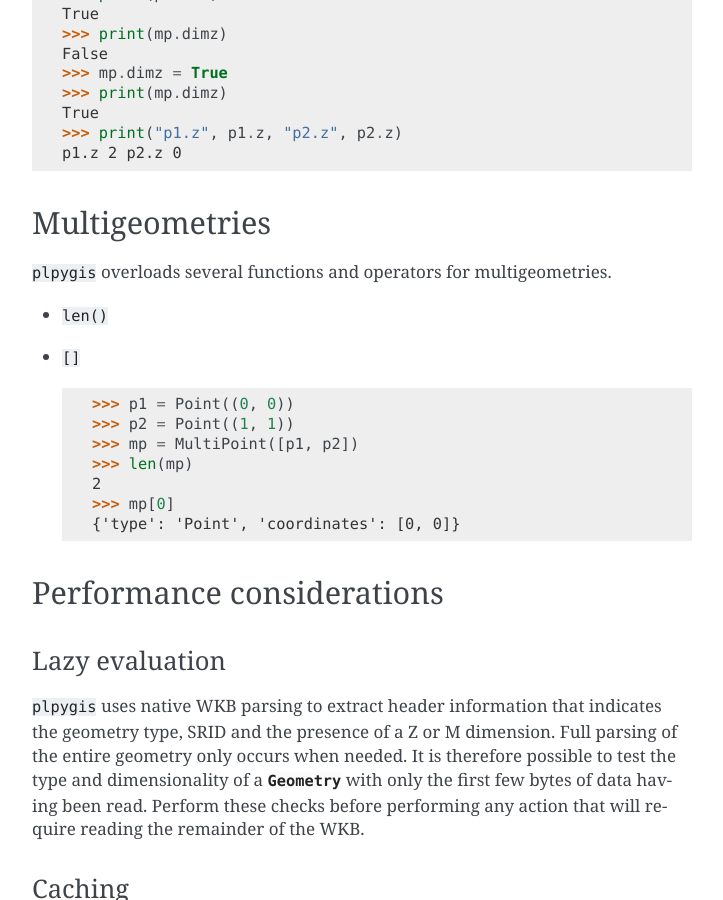
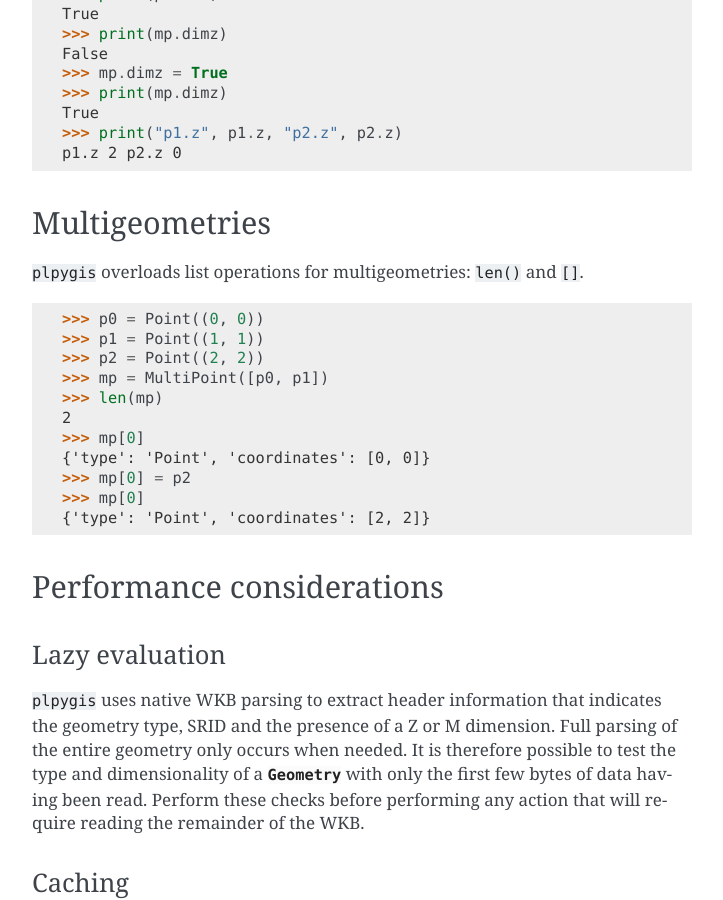
Before and after one commit to bosth/plpygis, a Sphinx documentation site: the page built from doc/source/subclasses.rst, in a window 1280 px wide and 900 px high, scrolled down 3263 px. Shown: the whole window, without its empty margins (388-1111 px from the left). Built offline with Sphinx 7.4.7, drawn with Linux system fonts in a browser that asks for light colours.

```diff
--- a/doc/source/subclasses.rst
+++ b/doc/source/subclasses.rst
@@ -138,18 +138,19 @@ Adding a new dimension to a :class:`Point <plpygis.geometry.Point>` that is a ve
 Multigeometries
 ---------------
 
-``plpygis`` overloads several functions and operators for multigeometries.
+``plpygis`` overloads list operations for multigeometries: ``len()`` and ``[]``.
 
-* ``len()``
-* ``[]``
-
-    >>> p1 = Point((0, 0))
-    >>> p2 = Point((1, 1))
-    >>> mp = MultiPoint([p1, p2])
+    >>> p0 = Point((0, 0))
+    >>> p1 = Point((1, 1))
+    >>> p2 = Point((2, 2))
+    >>> mp = MultiPoint([p0, p1])
     >>> len(mp)
     2
     >>> mp[0]
     {'type': 'Point', 'coordinates': [0, 0]}
+    >>> mp[0] = p2
+    >>> mp[0]
+    {'type': 'Point', 'coordinates': [2, 2]}
 
 
 Performance considerations
```
Also changed, not shown: CHANGELOG.md (+1 -0 lines), 2 other files.
